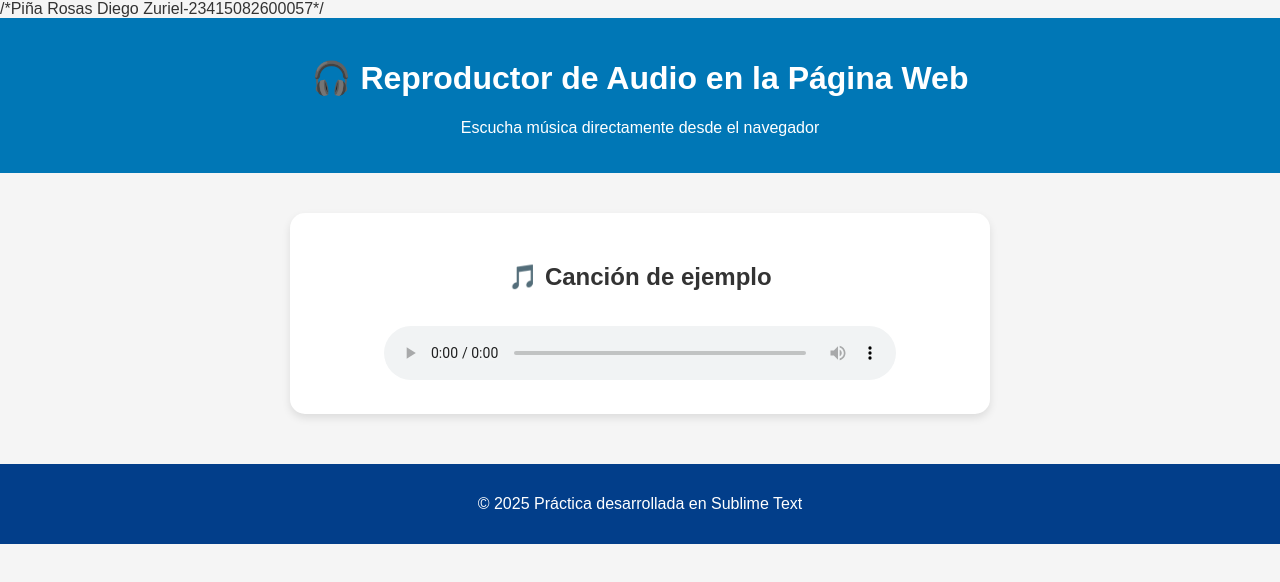
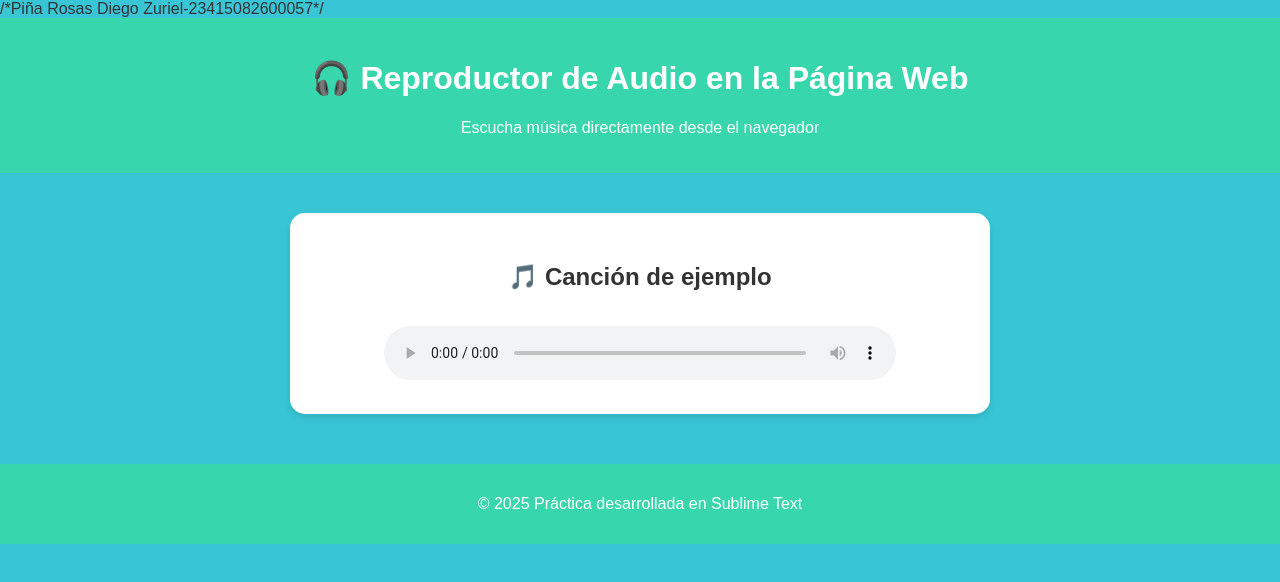
Before and after one commit to zuriel1153/Suena-JH, a plain HTML site: page index.html in a window 1280 px wide. Drawn offline with Linux system fonts and the light colour scheme.

Commit message:
Update styles.css

```diff
--- a/css/styles.css
+++ b/css/styles.css
@@ -1,13 +1,13 @@
 body {
   font-family: 'Poppins', sans-serif;
-  background-color: #f5f5f5;
+  background-color: #38C6D6;
   color: #333;
   margin: 0;
   padding: 0;
 }
 
 header {
-  background-color: #0077b6;
+  background-color: #38D6AC;
   color: white;
   text-align: center;
   padding: 20px;
@@ -30,7 +30,7 @@ audio {
 
 footer {
   text-align: center;
-  background-color: #023e8a;
+  background-color: #38D6AC;
   color: white;
   padding: 15px;
   margin-top: 50px;
```
